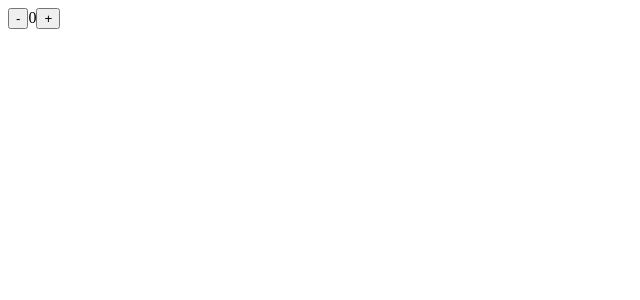
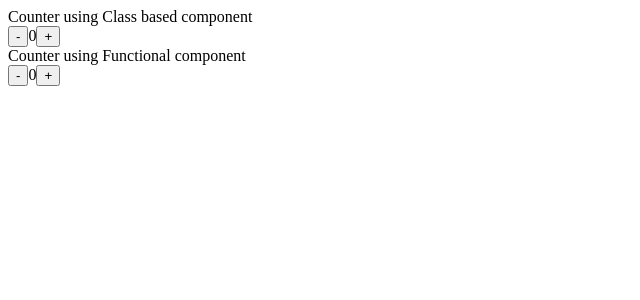
Before and after one commit to sleepyArpan/CookingwithReact, a React (Create React App) app: page / in a window 1280 px wide. Shown: the top 300 px of the page, without its empty margins (0-640 px from the left). Built offline with nearby package versions, Linux system fonts and the light colour scheme.

Commit message:
Functional component

```diff
--- a/src/App.js
+++ b/src/App.js
@@ -1,8 +1,17 @@
 import React from 'react';
 import Counter from './Counter';
+import CounterHooks from './CounterHooks';
 
 function App() {
-  return <Counter initialCount={0} />;
+  console.log('Render App');
+  return (
+    <>
+      Counter using Class based component
+      <Counter initialCount={0} />
+      Counter using Functional component
+      <CounterHooks initialCount={0} />
+    </>
+  );
 }
 
 export default App;
--- a/src/Counter.js
+++ b/src/Counter.js
@@ -17,6 +17,7 @@ class Counter extends Component {
   }
 
   render() {
+    console.log('Render class based component');
     return (
       <div>
         <button onClick={() => this.changeCounter(-1)}>-</button>
--- /dev/null
+++ b/src/CounterHooks.js
@@ -0,0 +1,16 @@
+import React, { useState } from 'react';
+
+function CounterHooks({ initialCount }) {
+  console.log('Render React Hooks');
+  const [count, setCount] = useState(initialCount);
+
+  return (
+    <div>
+      <button onClick={() => setCount((prevCount) => prevCount - 1)}>-</button>
+      <span>{count}</span>
+      <button onClick={() => setCount((prevCount) => prevCount + 1)}>+</button>
+    </div>
+  );
+}
+
+export default CounterHooks;
```
